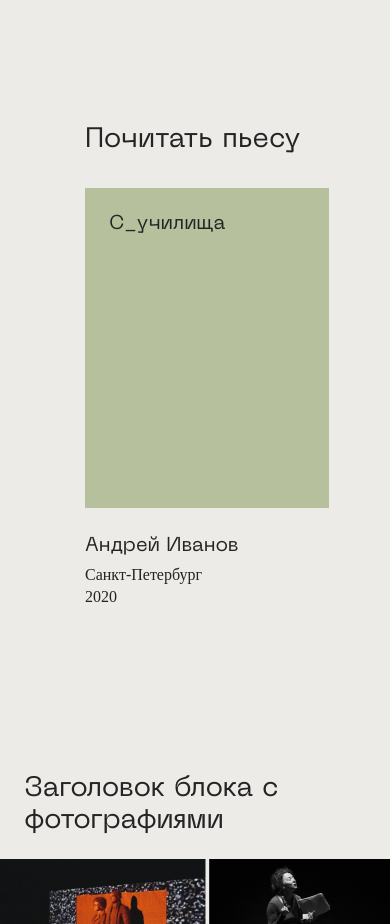
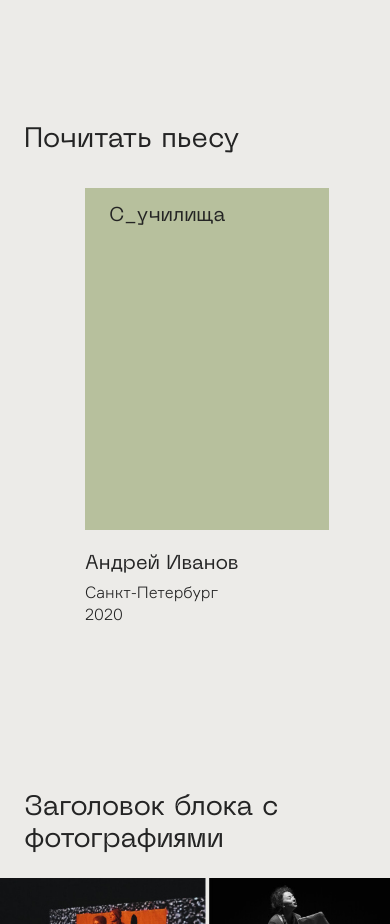
Before and after one commit to DimDimShishkov/Lubimovka, a plain HTML site: page index.html in a window 390 px wide. Shown: the part 3780-4704 px from the top of the page. Drawn offline with Linux system fonts and the light colour scheme.

Commit message:
fix: changed font to Formular and adgusted block heights

```diff
--- a/blocks/readings/__city-year/readings__city-year.css
+++ b/blocks/readings/__city-year/readings__city-year.css
@@ -2,7 +2,7 @@
   padding: 0;
   margin: 0;
   white-space: pre;
-  font-family: "FormularLight";
+  font-family: "Formular";
   font-weight: 300;
   font-size: 16px;
   line-height: 1.37;
--- a/blocks/readings/__container/readings__container.css
+++ b/blocks/readings/__container/readings__container.css
@@ -1,6 +1,6 @@
 .readings__container {
   width: 240px;
-  height: 412px;
+  min-height: 412px;
   display: flex;
   flex-direction: column;
   box-sizing: border-box;
@@ -12,6 +12,6 @@
   .readings__container {
     margin-top: 32px;
     width: 244px;
-    height: 441px;
+    min-height: 441px;
   }
 }
--- a/blocks/readings/__download/readings__download.css
+++ b/blocks/readings/__download/readings__download.css
@@ -2,12 +2,11 @@
   height: 56px;
   box-sizing: border-box;
   border-top: 1px solid #242424;
-  border-bottom: 1px solid #242424;
   padding-left: 16px;
   justify-content: space-between;
   align-items: center;
   background-color: #B7C09D;
-  font-family: "FormularLight";
+  font-family: "Formular";
   text-transform: uppercase;
   font-weight: 300;
   font-size: 16px;
--- a/blocks/readings/__name-container/readings__name-container.css
+++ b/blocks/readings/__name-container/readings__name-container.css
@@ -1,14 +1,14 @@
 .readings__name-container {
   display: block;
   flex-direction: column;
-  padding-top: 17px;
+  padding-top: 14px;
   background-color: #ecebe8;
   outline: none;
 }
 
 @media screen and (max-width: 800px) {
   .readings__name-container {
-    padding-top: 24px;
+    padding-top: 20px;
   }
 }
 
--- a/blocks/readings/__play/readings__play.css
+++ b/blocks/readings/__play/readings__play.css
@@ -17,5 +17,6 @@
 @media screen and (max-width: 800px) {
   .readings__play {
     height: 230px;
+    padding-top: 16px;
   }
 }
--- a/blocks/readings/__watch/readings__watch.css
+++ b/blocks/readings/__watch/readings__watch.css
@@ -6,7 +6,7 @@
   align-items: center;
   justify-content: space-between;
   background-color: #B7C09D;
-  font-family: "FormularLight";
+  font-family: "Formular";
   text-transform: uppercase;
   font-weight: 300;
   font-size: 16px;
--- a/blocks/readings/readings.css
+++ b/blocks/readings/readings.css
@@ -1,6 +1,7 @@
 .readings {
   margin-top: 80px;
   margin-left: 50%;
+  box-sizing: border-box;
 }
 
 @media screen and (max-width: 800px) {
@@ -17,5 +18,6 @@
     font-weight: normal;
     line-height: 1.14;
     text-transform: none;
+    margin-left: -61px;
   }
 }
```
